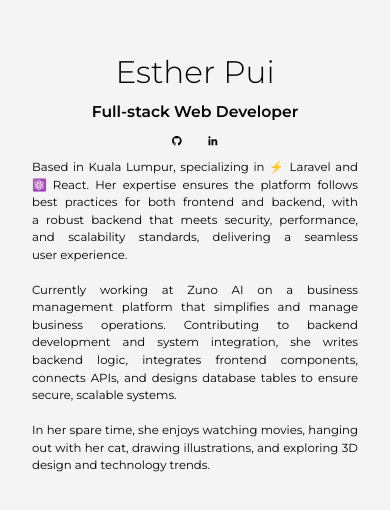
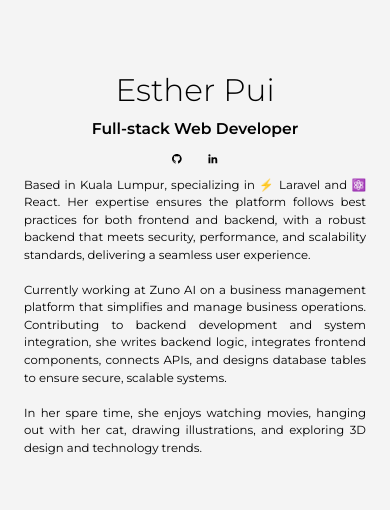
Before and after one commit to esther-pui/my-personal-website, a React (Vite) app: page / in a window 390 px wide. Shown: the part 160-670 px from the top of the page. Built offline with nearby package versions, Linux system fonts and the light colour scheme.

Commit message:
fixed snapped issue, remove navbar

```diff
--- a/src/App.jsx
+++ b/src/App.jsx
@@ -18,45 +18,26 @@ const sections = [
 ];
 
 function App() {
-  const [active, setActive] = useState("");
-
-  const scrollToSection = (id) => {
-    setActive(id);
-    document.getElementById(id)?.scrollIntoView({ behavior: "smooth" });
-  };
-
   return (
     <>
-      <div className="relative min-h-[100dvh] w-full bg-[#f4f4f4] snap-y snap-mandatory overflow-y-scroll h-screen">
-        {/* Navigation Bar */}
-        {/* <motion.nav
-          className="fixed top-1/2 right-4 transform -translate-y-1/2 flex flex-col gap-4 p-2 rounded-lg"
-        >
-          {sections.map((section) => (
-            <motion.button
-              key={section.id}
-              onClick={() => scrollToSection(section.id)}
-              whileHover={{ scale: 1.2 }}
-              className={`p-2 rounded-lg ${
-                active === section.id ? "bg-gray-800 text-white" : "bg-gray-100 text-gray-700"
-              }`}
-            >
-              {section.icon}
-            </motion.button>
-          ))}
-        </motion.nav> */}
-
-        <main className="flex flex-col items-center px-2 md:px-8 lg:px-16">
-          {/* <section className="snap-start w-full"><Navbar /></section> */}
-          <section id="hero" className="snap-start w-full"><Hero /></section>
-          <section id="projects" className="snap-start w-full"><Projects /></section>
-          <section id="workedu" className="snap-start w-full"><WorkEdu /></section>
-          <section id="tech" className="snap-start w-full"><Tech /></section>
-          <section id="contact" className="snap-start w-full"><Contact /></section>
+      <div className="relative w-full bg-[#f4f4f4] snap-y snap-mandatory overflow-y-auto h-[100dvh]">
+        <main className="flex flex-col items-center">
+          <section id="hero" className="snap-center snap-always w-full h-[100dvh] flex items-center justify-center">
+            <Hero />
+          </section>
+          <section id="projects" className="snap-center snap-always w-full h-[100dvh] flex items-center justify-center">
+            <Projects />
+          </section>
+          <section id="workedu" className="snap-center snap-always w-full h-[100dvh] flex items-center justify-center">
+            <WorkEdu />
+          </section>
+          <section id="tech" className="snap-center snap-always w-full h-[100dvh] flex items-center justify-center">
+            <Tech />
+          </section>
+          <section id="contact" className="snap-center snap-always w-full h-[100dvh] flex items-center justify-center">
+            <Contact />
+          </section>
         </main>
-        {/* <section id="footer" className="snap-start w-full h-[100px] flex items-center justify-center bg-black text-white">
-          <Footer />
-        </section> */}
       </div>
     </>
   );
```
